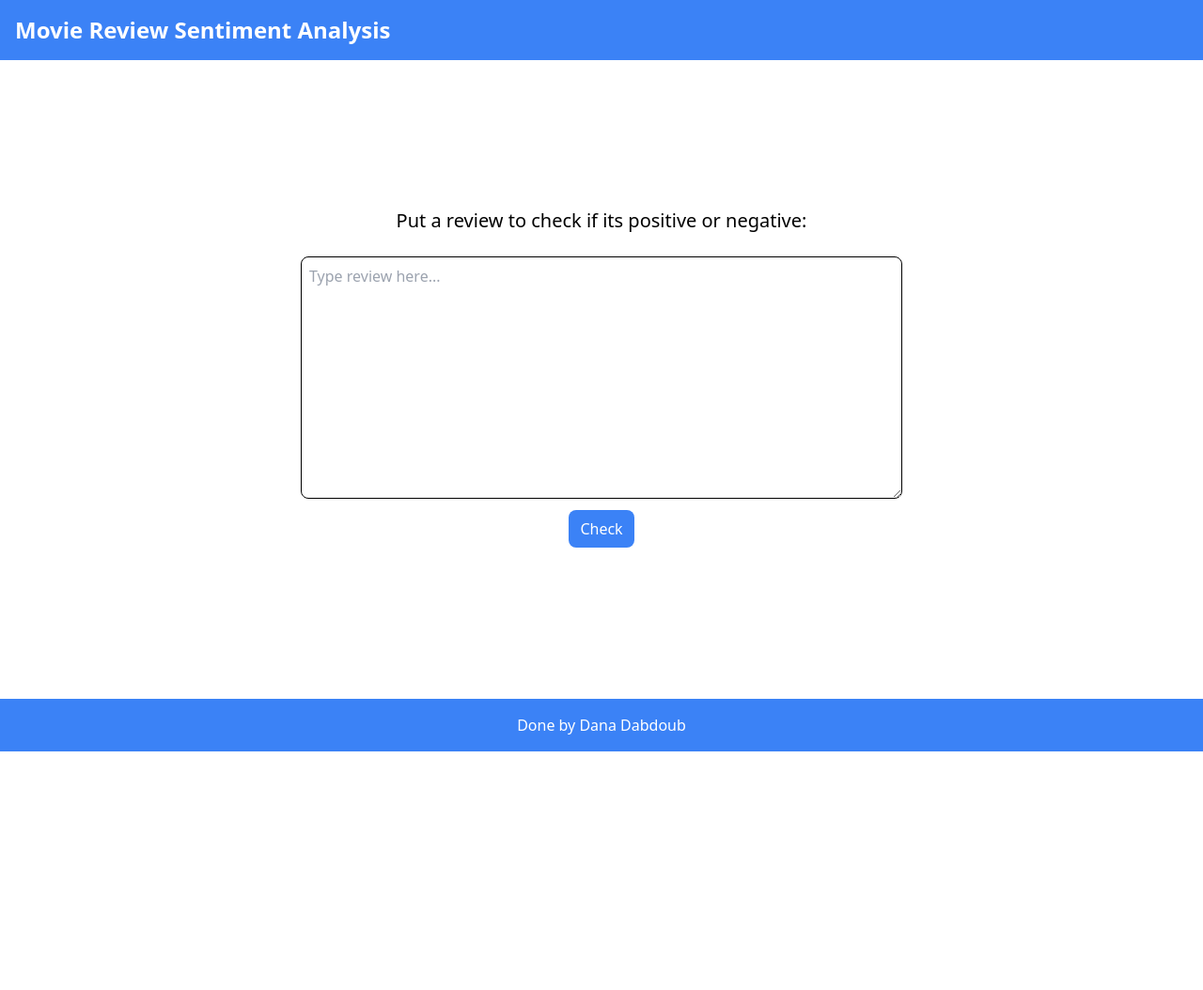
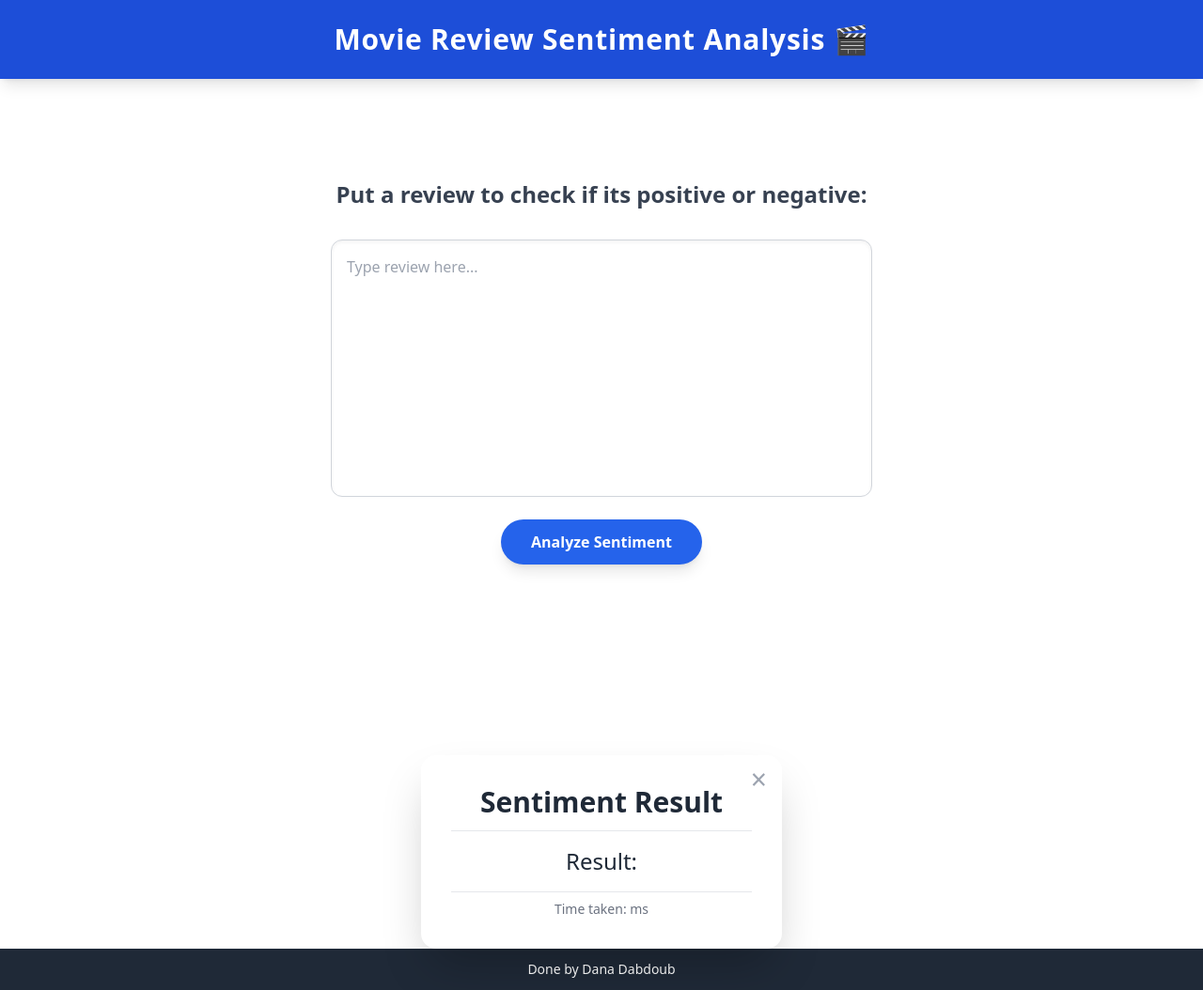
Before and after one commit to danad1821/Movie-Review-Sentiment-Analysis, a plain HTML site: page index.html in a window 1280 px wide. Shown: the whole page at 94% size. Before the commit the page ends 800 px from the top, so only its background shows below. Drawn offline with nearby package versions, Linux system fonts and the light colour scheme.

Commit message:
changed styling

```diff
--- a/index.html
+++ b/index.html
@@ -7,62 +7,62 @@
     <link rel="stylesheet" href="style.css" />
   </head>
   <body class="relative">
-    <header class="bg-blue-500 text-white p-4 text-lg">
-      <h1 class="align-center font-bold text-2xl">
-        Movie Review Sentiment Analysis
+    <header class="bg-blue-700 text-white p-4 py-6 shadow-lg">
+      <h1 class="text-center font-extrabold text-3xl tracking-wide">
+        Movie Review Sentiment Analysis 🎬
       </h1>
     </header>
-    <main class="flex flex-col items-center justify-center">
-      <h2 class="text-xl mb-4 mx-2 text-center">
+    <main
+      class="flex flex-col items-center justify-center p-8 min-h-[calc(100vh-10rem)]"
+    >
+      <h2 class="text-2xl font-semibold mb-6 mx-2 text-center text-gray-700">
         Put a review to check if its positive or negative:
       </h2>
+
+      <div class="w-full max-w-xl flex flex-col items-center">
         <textarea
           name="review"
           id="review"
-        class="border border-black w-1/2 m-2 p-2 rounded-lg"
+          class="border border-gray-300 w-full m-2 p-4 rounded-xl shadow-inner focus:ring-2 focus:ring-blue-500 focus:border-blue-500 transition duration-300 resize-none"
           rows="10"
           placeholder="Type review here..."
         ></textarea>
+
         <button
-        class="bg-blue-500 text-white px-3 py-2 rounded-lg m-1 hover:bg-blue-700"
+          class="bg-blue-600 text-white font-semibold px-8 py-3 rounded-full m-4 shadow-lg hover:bg-blue-800 hover:shadow-xl transition duration-300 ease-in-out transform hover:scale-105"
           id="checkReviewBtn"
         >
-        Check
+          Analyze Sentiment
         </button>
+      </div>
     </main>
-    <section id="resultPopup" class="fixed inset-0 hidden z-50">
     <div
-        id="underlay"
-        class="absolute inset-0 bg-gray-900 opacity-50"
-        onclick="closePopup()"
-      ></div>
-
-      <div
-        class="relative bg-white text-gray-800 p-6 rounded-xl shadow-2xl z-20 mx-auto mt-20 max-w-lg"
+      class="relative bg-white text-gray-800 p-8 rounded-2xl shadow-2xl z-20 mx-auto mt-20 max-w-sm w-11/12"
     >
       <button
         id="closePopupBtn"
-          class="absolute top-2 right-4 text-xl font-bold text-gray-500 hover:text-red-500"
+        class="absolute top-2 right-4 text-3xl font-light text-gray-400 hover:text-red-500 transition"
         onclick="closePopup()"
       >
         &times;
       </button>
 
-        <h2 class="text-2xl font-semibold border-b pb-2 mb-4">
+      <h2
+        class="text-3xl font-extrabold border-b border-gray-200 pb-3 mb-4 text-center"
+      >
         Sentiment Result
       </h2>
 
-        <p class="text-xl mb-2">
+      <p class="text-2xl mb-4 text-center">
         Result:
-          <span id="sentimentResult" class="font-bold text-green-600"></span>
+        <span id="sentimentResult" class="font-extrabold"></span>
       </p>
 
-        <p class="text-sm text-gray-500">
-          Time taken to obtain result: <span id="timeTaken"></span>ms
+      <p class="text-sm text-gray-500 text-center pt-2 border-t">
+        Time taken: <span id="timeTaken" class="font-medium"></span>ms
       </p>
     </div>
-    </section>
-    <footer class="bg-blue-500 text-white p-4 flex items-center justify-center">
+    <footer class="bg-gray-800 text-white p-3 text-sm">
       <p class="text-center">Done by Dana Dabdoub</p>
     </footer>
     <script src="https://cdn.tailwindcss.com"></script>
--- a/style.css
+++ b/style.css
@@ -1,4 +1,3 @@
-@import "tailwindcss";
 html{
     scroll-behavior: smooth;
 }
```
Lines whose indentation alone changed are shown as unchanged.
